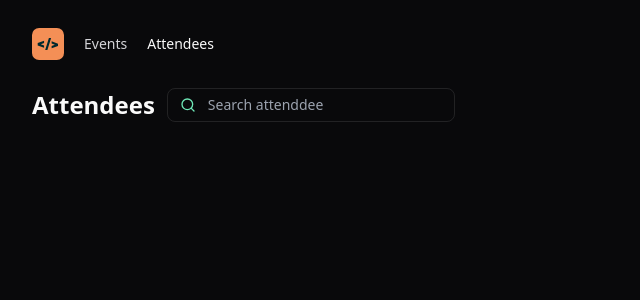
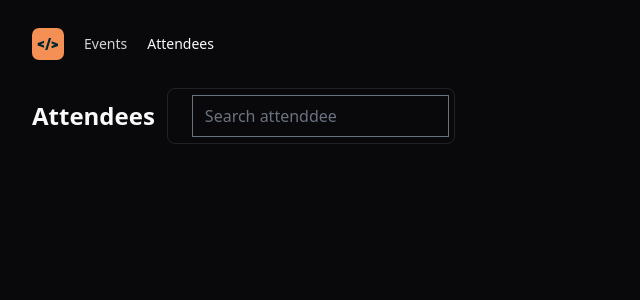
Before and after one commit to RenatoBrunetti/unite-reactjs, a React (Vite) app: page / in a window 1280 px wide. Shown: the top 300 px of the page, without its empty margins (0-640 px from the left). Built offline with nearby package versions, Linux system fonts and the light colour scheme.

Commit message:
chore: add tailwind forms

```diff
--- a/package.json
+++ b/package.json
@@ -16,6 +16,7 @@
   },
   "devDependencies": {
     "@eslint/js": "^9.9.0",
+    "@tailwindcss/forms": "^0.5.9",
     "@types/react": "^18.3.3",
     "@types/react-dom": "^18.3.0",
     "@vitejs/plugin-react": "^4.3.1",
--- a/tailwind.config.js
+++ b/tailwind.config.js
@@ -8,5 +8,7 @@ module.exports = {
   theme: {
     extend: {},
   },
-  plugins: [],
+  plugins: [
+    require('@tailwindcss/forms')
+  ],
 }
```
